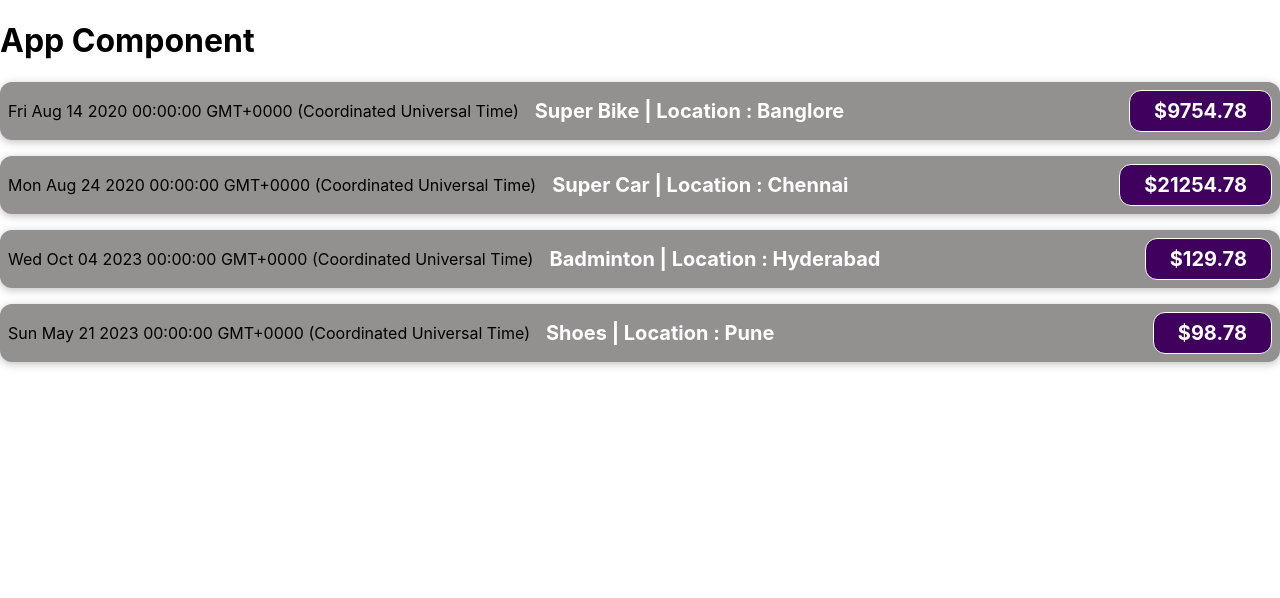
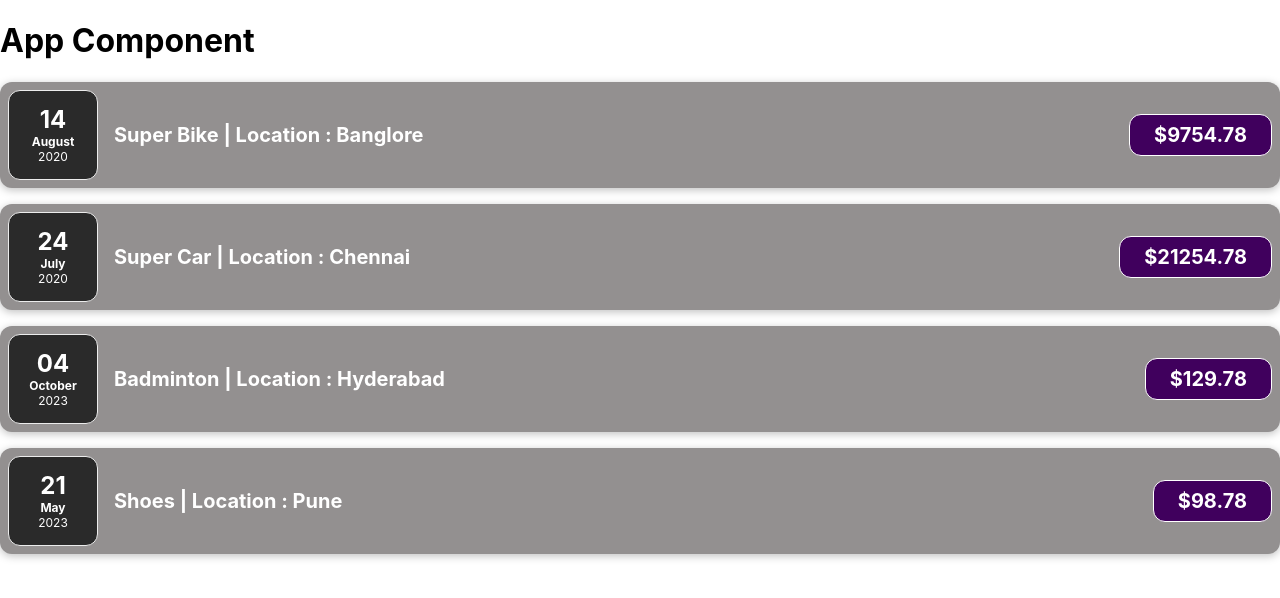
Before and after one commit to Lakshya000007/React_Expense_Tracker_Project, a React (Create React App) app: page / in a window 1280 px wide. Shown: the top 598 px of the page. Built offline with nearby package versions, Linux system fonts and the light colour scheme.

Commit message:
Dividing a Component to various Smaller Components

```diff
--- a/src/App.js
+++ b/src/App.js
@@ -14,7 +14,7 @@ function App() {
       id: "e2",
       title: "Super Car",
       amount: 21254.78,
-      date: new Date(2020, 7, 24),
+      date: new Date(2020, 6, 24),
       locationOfExpenditure: "Chennai",
     },
     {
@@ -46,30 +46,6 @@ function App() {
           />
         );
       })}
-      {/* <ExpenseItem
-        title={expenses[0].title}
-        amount={expenses[0].amount}
-        date={expenses[0].date}
-        location={expenses[0].locationOfExpenditure}
-      />
-      <ExpenseItem
-        title={expenses[1].title}
-        amount={expenses[1].amount}
-        date={expenses[1].date}
-        location={expenses[1].locationOfExpenditure}
-      />
-      <ExpenseItem
-        title={expenses[2].title}
-        amount={expenses[2].amount}
-        date={expenses[2].date}
-        location={expenses[2].locationOfExpenditure}
-      />
-      <ExpenseItem
-        title={expenses[3].title}
-        amount={expenses[3].amount}
-        date={expenses[3].date}
-        location={expenses[3].locationOfExpenditure}
-      /> */}
     </div>
   );
 }
--- /dev/null
+++ b/src/components/ExpenseDate.css
@@ -0,0 +1,26 @@
+.expense-date {
+  display: flex;
+  flex-direction: column;
+  width: 5.5rem;
+  height: 5.5rem;
+  border: 1px solid #ececec;
+  background-color: #2a2a2a;
+  color: white;
+  border-radius: 12px;
+  align-items: center;
+  justify-content: center;
+}
+
+.expense-date__month {
+  font-size: 0.75rem;
+  font-weight: bold;
+}
+
+.expense-date__year {
+  font-size: 0.75rem;
+}
+
+.expense-date__day {
+  font-size: 1.5rem;
+  font-weight: bold;
+}
--- /dev/null
+++ b/src/components/ExpenseDate.js
@@ -0,0 +1,18 @@
+import "./ExpenseDate.css";
+
+const ExpenseDate = ({ date }) => {
+  const month = date.toLocaleString("en-US", { month: "long" });
+  const day = date.toLocaleString("en-US", { day: "2-digit" });
+
+  return (
+    <>
+      <div className="expense-date">
+        <div className="expense-date__day">{day}</div>
+        <div className="expense-date__month">{month}</div>
+        <div className="expense-date__year">{date.getFullYear()}</div>
+      </div>
+    </>
+  );
+};
+
+export default ExpenseDate;
--- /dev/null
+++ b/src/components/ExpenseDetails.css
@@ -0,0 +1,45 @@
+.expense-item__description {
+  display: flex;
+  flex-direction: column;
+  gap: 1rem;
+  align-items: flex-end;
+  flex-flow: column-reverse;
+  justify-content: flex-start;
+  flex: 1;
+}
+
+.expense-item h2 {
+  color: #3a3a3a;
+  font-size: 1rem;
+  flex: 1;
+  margin: 0 1rem;
+  color: white;
+}
+
+.expense-item__price {
+  font-size: 1rem;
+  font-weight: bold;
+  color: white;
+  background-color: #40005d;
+  border: 1px solid white;
+  padding: 0.5rem;
+  border-radius: 12px;
+}
+
+@media (min-width: 580px) {
+  .expense-item__description {
+    flex-direction: row;
+    align-items: center;
+    justify-content: flex-start;
+    flex: 1;
+  }
+
+  .expense-item__description h2 {
+    font-size: 1.25rem;
+  }
+
+  .expense-item__price {
+    font-size: 1.25rem;
+    padding: 0.5rem 1.5rem;
+  }
+}
--- /dev/null
+++ b/src/components/ExpenseDetails.js
@@ -0,0 +1,16 @@
+import "./ExpenseDetails.css";
+
+const ExpenseDetails = ({ title, location, amount }) => {
+  return (
+    <>
+      <div className="expense-item__description">
+        <h2>
+          {title} | Location : {location}
+        </h2>
+        <div className="expense-item__price">${amount}</div>
+      </div>
+    </>
+  );
+};
+
+export default ExpenseDetails;
--- a/src/components/ExpenseItem.css
+++ b/src/components/ExpenseItem.css
@@ -8,49 +8,3 @@
   border-radius: 12px;
   background-color: #939090;
 }
-
-.expense-item__description {
-  display: flex;
-  flex-direction: column;
-  gap: 1rem;
-  align-items: flex-end;
-  flex-flow: column-reverse;
-  justify-content: flex-start;
-  flex: 1;
-}
-
-.expense-item h2 {
-  color: #3a3a3a;
-  font-size: 1rem;
-  flex: 1;
-  margin: 0 1rem;
-  color: white;
-}
-
-.expense-item__price {
-  font-size: 1rem;
-  font-weight: bold;
-  color: white;
-  background-color: #40005d;
-  border: 1px solid white;
-  padding: 0.5rem;
-  border-radius: 12px;
-}
-
-@media (min-width: 580px) {
-  .expense-item__description {
-    flex-direction: row;
-    align-items: center;
-    justify-content: flex-start;
-    flex: 1;
-  }
-
-  .expense-item__description h2 {
-    font-size: 1.25rem;
-  }
-
-  .expense-item__price {
-    font-size: 1.25rem;
-    padding: 0.5rem 1.5rem;
-  }
-}
--- a/src/components/ExpenseItem.js
+++ b/src/components/ExpenseItem.js
@@ -1,20 +1,12 @@
+import ExpenseDate from "./ExpenseDate";
+import ExpenseDetails from "./ExpenseDetails";
 import "./ExpenseItem.css";
 
 const ExpenseItem = ({ title, amount, date, location }) => {
-  // const expenseDate = new Date(2021, 2, 28);
-  // const expenseTitle = "Car Insurance";
-  // const expenseAmount = 298.64;
-  // const LocationOfExpenditure = "Banglore";
-
   return (
     <div className="expense-item">
-      <div>{date.toString()}</div>
-      <div className="expense-item__description">
-        <h2>
-          {title} | Location : {location}
-        </h2>
-        <div className="expense-item__price">${amount}</div>
-      </div>
+      <ExpenseDate date={date} />
+      <ExpenseDetails title={title} amount={amount} location={location} />
     </div>
   );
 };
```
